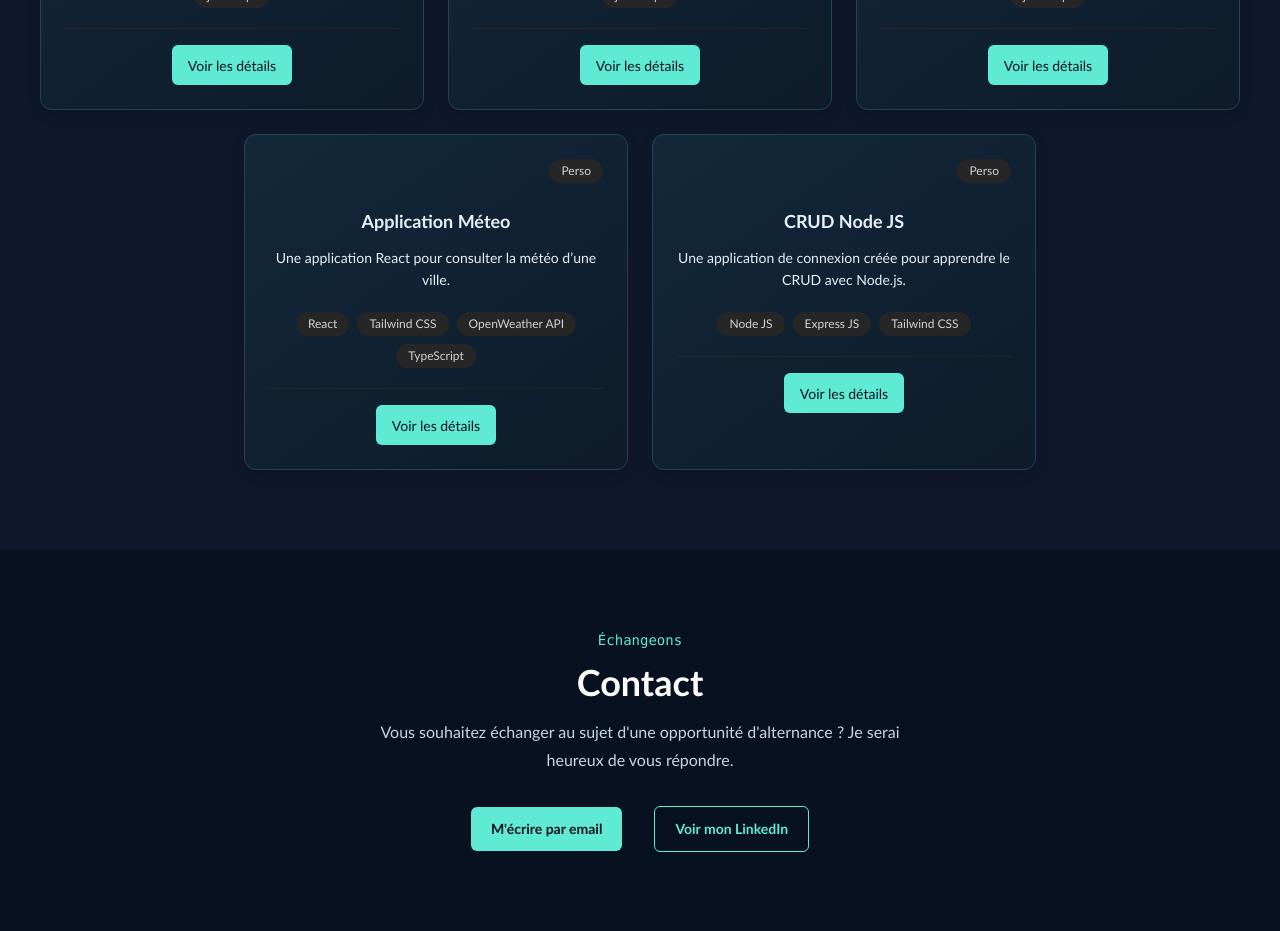
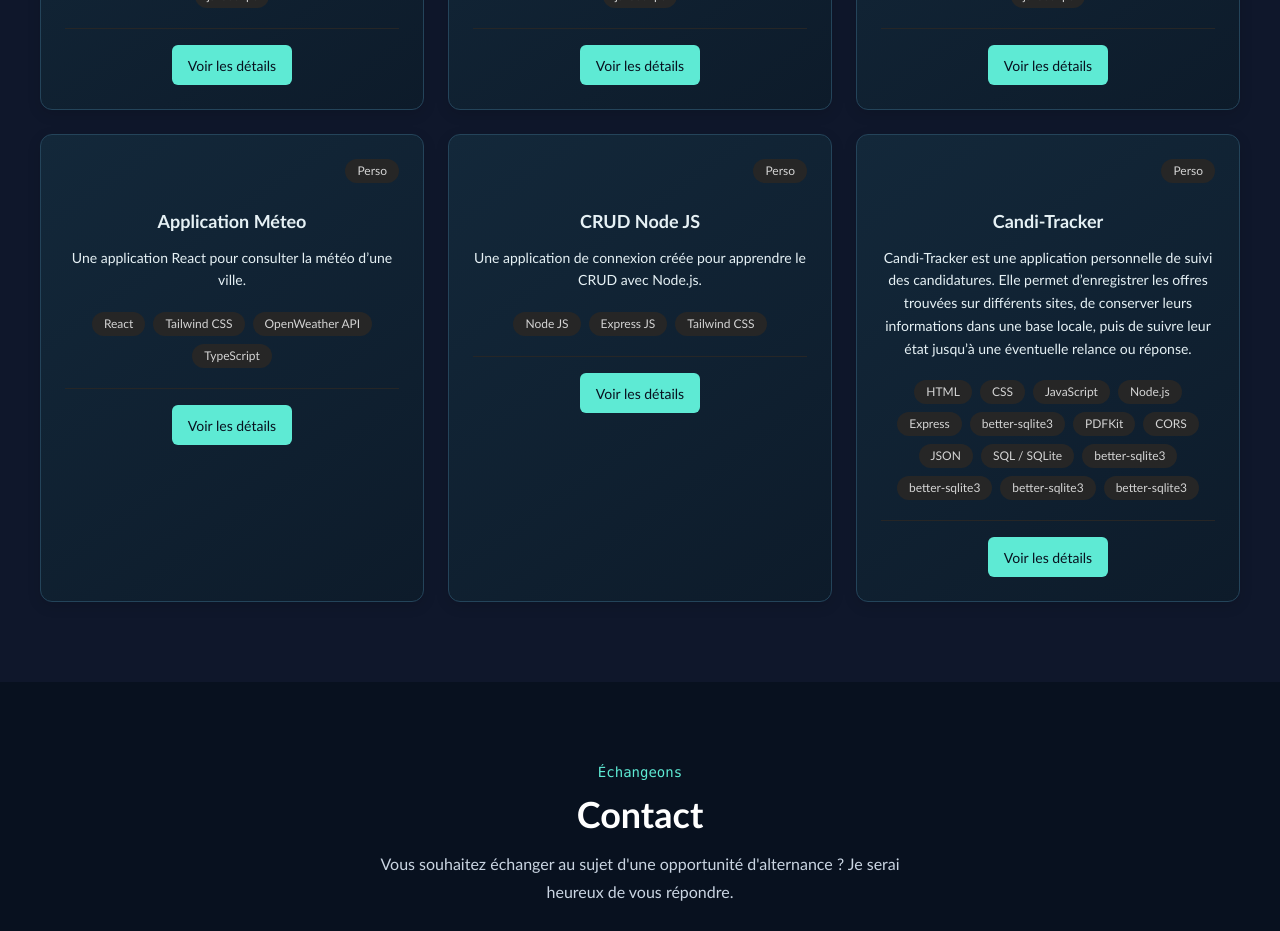
Before and after one commit to Leckyy/PortfolioR, a React (Vite) app: page / in a window 1280 px wide. Shown: the part 2240-3171 px from the top of the page. Built offline with nearby package versions, Linux system fonts and the light colour scheme.

Commit message:
nouveau projet ajouter

```diff
--- a/src/components/Projets.tsx
+++ b/src/components/Projets.tsx
@@ -124,6 +124,72 @@ Le projet a permis d’approfondir la maîtrise du développement back-end avec
 
 
 
+        <CardsProjets
+          badge="Perso"
+          Titre="Candi-Tracker"
+          resume="Candi-Tracker est une application personnelle de suivi des candidatures. Elle permet d’enregistrer les offres trouvées sur différents sites, de conserver leurs informations dans une base locale, puis de suivre leur état jusqu’à une éventuelle relance ou réponse."
+
+
+          description="Le projet est composé de deux parties principales :
+
+1. L’application web
+Accessible avec http://localhost:4173, elle permet de :
+
+consulter toutes les candidatures ;
+ajouter ou modifier une candidature ;
+enregistrer l’entreprise, le poste et le profil recherché ;
+préciser le type de contrat, le lieu et le moyen utilisé ;
+ajouter des notes personnelles ;
+modifier le statut : envoyée, relancée, entretien, refusée, acceptée, etc. ;
+rechercher une candidature ;
+filtrer par statut, moyen, contrat et période ;
+trier par date ou par entreprise ;
+afficher une pastille À relancer après 5 jours sans réponse ;
+exporter les candidatures au format PDF.
+2. L’extension de navigateur
+L’extension fonctionne avec Chrome ou Edge. Elle ajoute un bouton sur certains sites d’emploi comme :
+
+Indeed ;
+HelloWork ;
+LinkedIn ;
+Apec ;
+France Travail ;
+Welcome to the Jungle.
+Elle peut aussi être utilisée sur d’autres sites grâce au clic droit :
+
+Clic droit → Sauver cette offre
+
+L’extension récupère automatiquement certaines informations de la page :
+
+nom de l’entreprise ;
+intitulé du poste ;
+lieu ;
+type de contrat ;
+site d’origine ;
+lien de l’offre.
+Les informations peuvent ensuite être corrigées avant l’enregistrement. Le formulaire conserve également un brouillon local si l’utilisateur quitte la page avant de terminer.
+
+
+L’utilisateur consulte une offre d’emploi.
+Il clique sur le bouton de l’extension ou utilise le clic droit.
+L’extension extrait les informations disponibles.
+L’utilisateur vérifie ou complète le formulaire.
+L’extension envoie les données au serveur local.
+Le serveur enregistre la candidature dans SQLite.
+La candidature apparaît dans le tableau de suivi.
+Les filtres, les tris et les pastilles permettent ensuite de suivre les candidatures.
+Les données peuvent être exportées dans un PDF pour France Travail ou pour l’école.
+Le projet fonctionne principalement en local sur l’ordinateur. Le serveur doit être démarré avec npm start pour que l’extension puisse enregistrer les candidatures.
+
+
+
+"
+          tags={["HTML", "CSS", "JavaScript", "Node.js" , "Express" , "better-sqlite3","PDFKit","CORS","JSON","SQL / SQLite","better-sqlite3","better-sqlite3","better-sqlite3","better-sqlite3"]}
+          onDetails={setProjetSelectionne}
+        />
+
+
+
 
 
 
```
